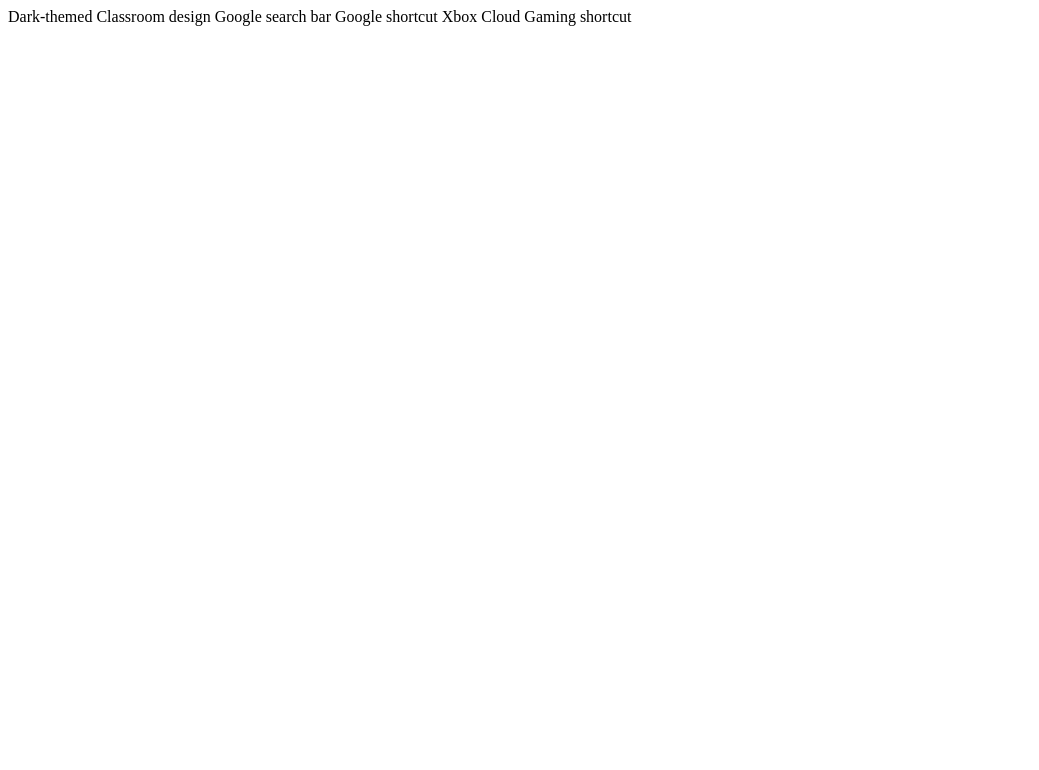
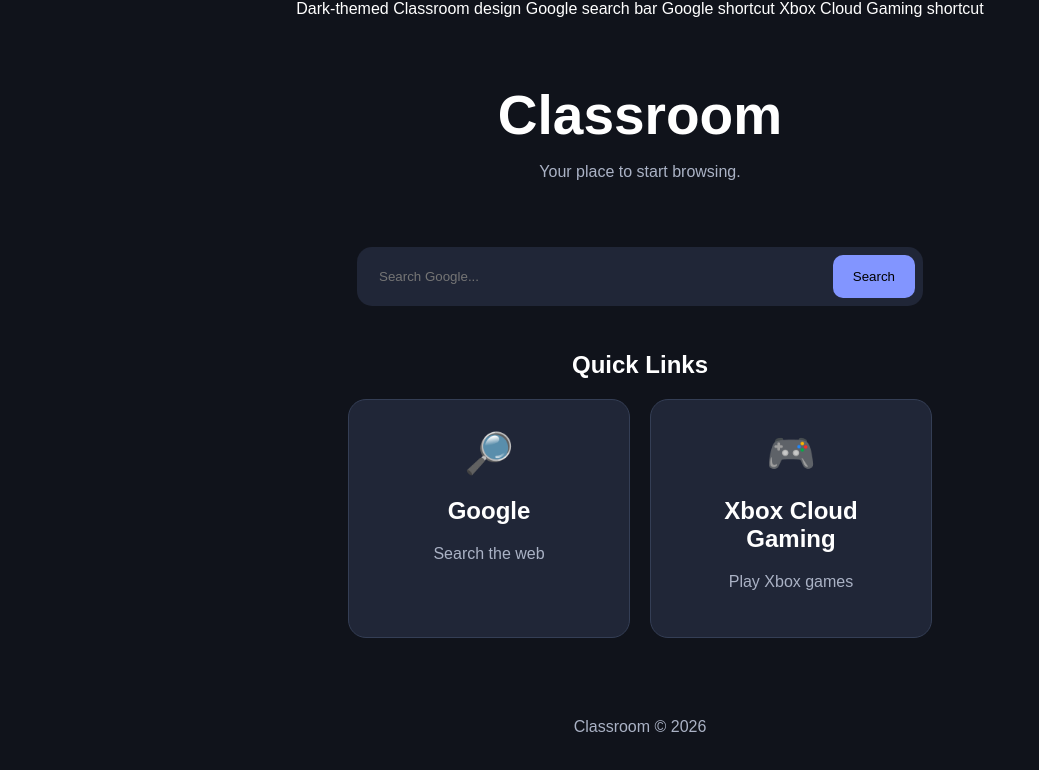
Before and after one commit to gavinbasares/Google-classroom, a plain HTML site: page index.html in a window 1280 px wide. Shown: the whole page, without its empty margins (0-1039 px from the left). Drawn offline with Linux system fonts and the light colour scheme.

Commit message:
Update index.html

```diff
--- a/index.html
+++ b/index.html
@@ -11,3 +11,99 @@ Google shortcut
 
 
 Xbox Cloud Gaming shortcut
+
+<!DOCTYPE html>
+<html lang="en">
+<head>
+<meta charset="UTF-8">
+<meta name="viewport" content="width=device-width, initial-scale=1.0">
+<title>Classroom</title>
+<style>
+body {
+  margin: 0;
+  background: #10131b;
+  color: white;
+  font-family: Arial, sans-serif;
+  text-align: center;
+}
+header { padding: 65px 15px 30px; }
+h1 { font-size: 55px; margin: 0; }
+p { color: #aab2c5; }
+.search {
+  margin: 20px auto 45px;
+  max-width: 550px;
+  display: flex;
+  padding: 8px;
+  background: #202637;
+  border-radius: 15px;
+}
+input {
+  flex: 1;
+  min-width: 0;
+  padding: 14px;
+  border: none;
+  outline: none;
+  background: transparent;
+  color: white;
+}
+button {
+  background: #8295ff;
+  border: none;
+  border-radius: 10px;
+  padding: 12px 20px;
+  cursor: pointer;
+}
+.links {
+  display: flex;
+  justify-content: center;
+  flex-wrap: wrap;
+  gap: 20px;
+}
+.card {
+  background: #202637;
+  border: 1px solid #343e55;
+  border-radius: 18px;
+  padding: 30px;
+  width: 220px;
+  text-decoration: none;
+  color: white;
+}
+.card:hover { background: #303b55; }
+.icon { font-size: 40px; }
+footer { margin-top: 80px; color: #777; }
+</style>
+</head>
+<body>
+
+<header>
+<h1>Classroom</h1>
+<p>Your place to start browsing.</p>
+</header>
+
+<form class="search" action="https://www.google.com/search" method="GET">
+<input name="q" placeholder="Search Google..." required>
+<button type="submit">Search</button>
+</form>
+
+<h2>Quick Links</h2>
+
+<div class="links">
+<a class="card" href="https://www.google.com" target="_blank">
+<div class="icon">🔎</div>
+<h2>Google</h2>
+<p>Search the web</p>
+</a>
+
+<a class="card" href="https://www.xbox.com/play" target="_blank">
+<div class="icon">🎮</div>
+<h2>Xbox Cloud Gaming</h2>
+<p>Play Xbox games</p>
+</a>
+</div>
+
+<footer>
+<p>Classroom © 2026</p>
+</footer>
+
+</body>
+</html>
```
